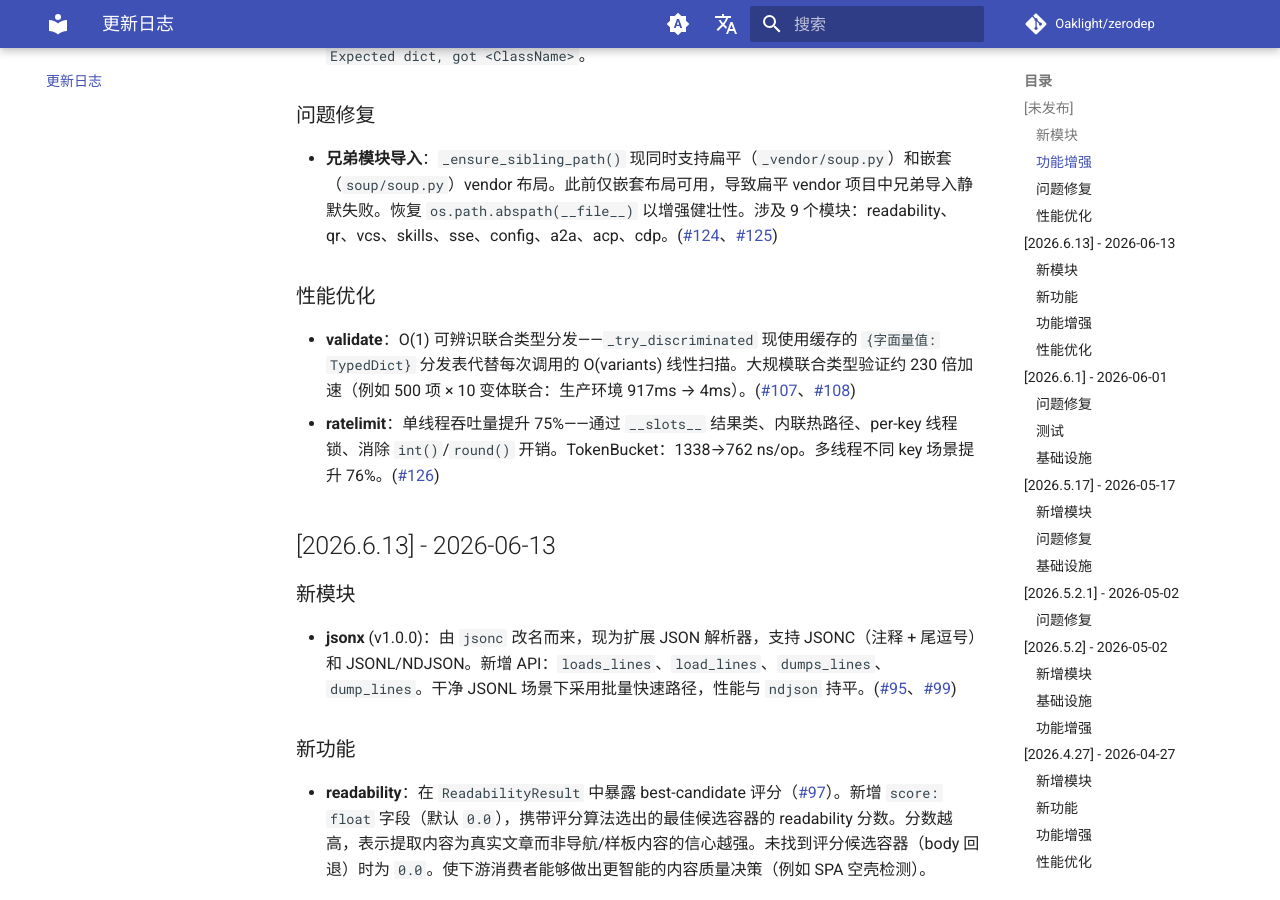
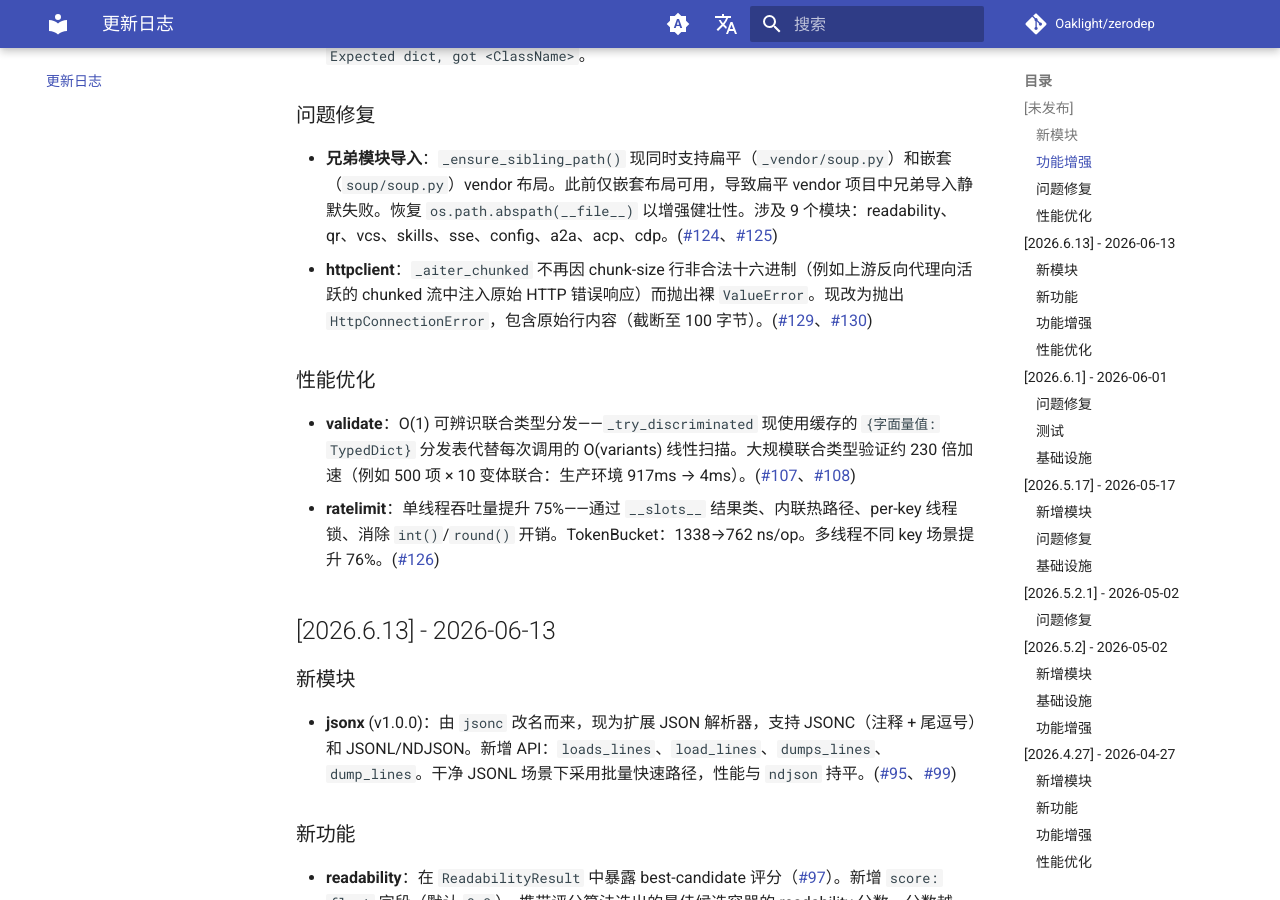
Before and after one commit to Oaklight/zerodep, an MkDocs documentation site: the page built from docs/changelog.md, in a window 1280 px wide and 900 px high, scrolled down 723 px. Built offline with MkDocs 1.6.1 and Material for MkDocs 9.7.7, drawn with Linux system fonts in a browser that asks for light colours; comment, search, counter and statistics services are not loaded.

Commit message:
docs: add httpclient chunked decode fix to changelog

```diff
--- a/docs/changelog.md
+++ b/docs/changelog.md
@@ -17,6 +17,7 @@
 ### 问题修复
 
 - **兄弟模块导入**：`_ensure_sibling_path()` 现同时支持扁平（`_vendor/soup.py`）和嵌套（`soup/soup.py`）vendor 布局。此前仅嵌套布局可用，导致扁平 vendor 项目中兄弟导入静默失败。恢复 `os.path.abspath(__file__)` 以增强健壮性。涉及 9 个模块：readability、qr、vcs、skills、sse、config、a2a、acp、cdp。([#124](https://github.com/Oaklight/zerodep/issues/124)、[#125](https://github.com/Oaklight/zerodep/pull/125))
+- **httpclient**：`_aiter_chunked` 不再因 chunk-size 行非合法十六进制（例如上游反向代理向活跃的 chunked 流中注入原始 HTTP 错误响应）而抛出裸 `ValueError`。现改为抛出 `HttpConnectionError`，包含原始行内容（截断至 100 字节）。([#129](https://github.com/Oaklight/zerodep/issues/129)、[#130](https://github.com/Oaklight/zerodep/pull/130))
 
 ### 性能优化
 
```
